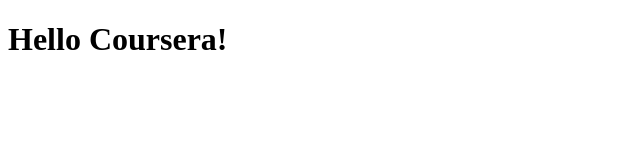
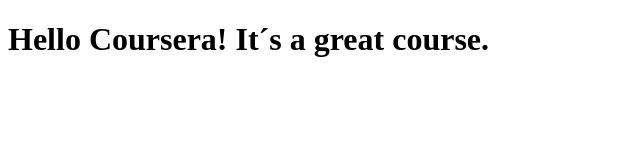
Before and after one commit to Mexikanec27/coursera-test, a plain HTML site: page site/index.html in a window 1280 px wide. Shown: the whole page, without its empty margins (0-640 px from the left). Drawn offline with Linux system fonts and the light colour scheme.

Commit message:
Great course.

```diff
--- a/site/index.html
+++ b/site/index.html
@@ -6,6 +6,6 @@
 	<title>Hello Coursera!</title>
 </head>
 <body>
-<h1>Hello Coursera!</h1>
+<h1>Hello Coursera! It´s a great course.</h1>
 </body>
 </html>
```
